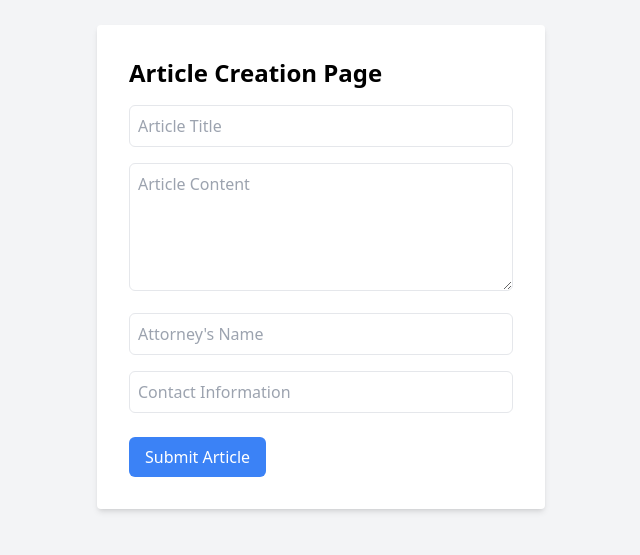
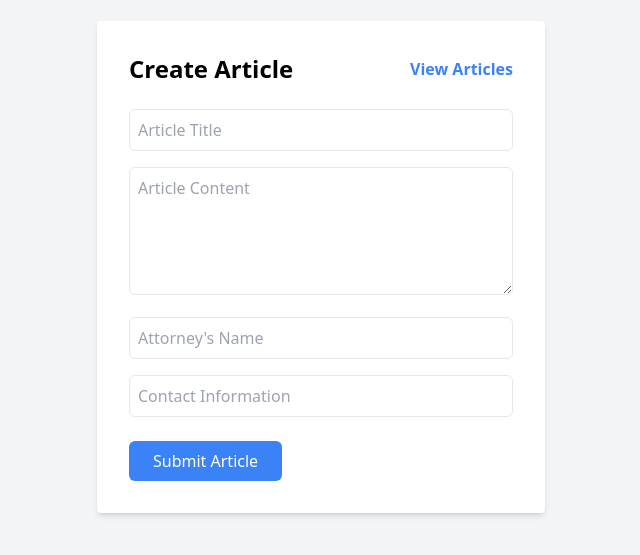
Before and after one commit to isoteriksoftware/rrsoft-frontend-test, a React (Vite) app: page /create-article in a window 1280 px wide. Shown: the part 133-688 px from the top of the page, without its empty margins (319-959 px from the left). Built offline with nearby package versions, Linux system fonts and the light colour scheme.

Commit message:
integrated the create article page to the API

```diff
--- a/package.json
+++ b/package.json
@@ -10,11 +10,14 @@
     "preview": "vite preview"
   },
   "dependencies": {
+    "add": "^2.0.6",
     "axios": "^1.6.5",
     "formik": "^2.4.5",
     "react": "^18.2.0",
     "react-dom": "^18.2.0",
     "react-router-dom": "^6.21.1",
+    "react-toastify": "^9.1.3",
+    "yarn": "^1.22.21",
     "yup": "^1.3.3"
   },
   "devDependencies": {
--- a/src/App.tsx
+++ b/src/App.tsx
@@ -1,6 +1,8 @@
 import { useRoutes } from 'react-router-dom';
 import Results from './pages/Results';
 import CreateArticle from './pages/CreateArticle';
+import 'react-toastify/dist/ReactToastify.css';
+import { ToastContainer } from 'react-toastify';
 
 const App = () => {
   const routes = useRoutes([
@@ -14,7 +16,12 @@ const App = () => {
     },
   ]);
 
-  return <>{routes}</>;
+  return (
+    <>
+      {routes}
+      <ToastContainer />
+    </>
+  );
 };
 
 export default App;
--- a/src/pages/CreateArticle.tsx
+++ b/src/pages/CreateArticle.tsx
@@ -1,49 +1,109 @@
+import { Form, Formik } from 'formik';
 import React from 'react';
+import * as Yup from 'yup';
+import TextField from '../components/TextField';
+import TextArea from '../components/TextArea';
+import Button from '../components/Button';
+import axios from 'axios';
+import { toast } from 'react-toastify';
+import { Link } from 'react-router-dom';
+
+type FormValues = {
+  title: string;
+  body: string;
+  attorneyName: string;
+  contactInfo: string;
+};
 
 const CreateArticle: React.FC = () => {
+  const [isProcessing, setIsProcessing] = React.useState(false);
+
+  const handleSubmit = (values: FormValues) => {
+    if (isProcessing) return;
+
+    setIsProcessing(true);
+
+    axios
+      .post('https://jsonplaceholder.typicode.com/posts', values)
+      .then(() => {
+        toast.success('Article created successfully');
+        setIsProcessing(false);
+      })
+      .catch((error) => {
+        setIsProcessing(false);
+        console.log(error);
+        toast.error('Failed to create article');
+      });
+  };
+
   return (
     <div className="min-h-screen bg-gray-100 flex items-center justify-center">
       <div className="max-w-md w-full bg-white p-8 rounded shadow-md">
-        <h1 className="text-2xl font-bold mb-4">Article Creation Page</h1>
-        <form>
+        <div className="flex items-center justify-between mb-6">
+          <h1 className="text-2xl font-bold">Create Article</h1>
+
+          <Link to="/" className="text-blue-500 hover:underline font-semibold">
+            View Articles
+          </Link>
+        </div>
+
+        <Formik
+          initialValues={{
+            title: '',
+            body: '',
+            attorneyName: '',
+            contactInfo: '',
+          }}
+          validationSchema={Yup.object({
+            title: Yup.string().required('Title Required').max(100),
+            body: Yup.string().required('Body Required').max(2000),
+            attorneyName: Yup.string()
+              .required('Attorney Name Required')
+              .max(50),
+            contactInfo: Yup.string()
+              .required('Contact Info Required')
+              .max(200),
+          })}
+          onSubmit={handleSubmit}
+        >
+          <Form>
             <div className="mb-4">
-            <input
+              <TextField
                 type="text"
                 name="title"
                 placeholder="Article Title"
-              className="w-full border rounded-md p-2 focus:outline-none focus:ring focus:border-blue-300"
+                className="w-full"
               />
             </div>
             <div className="mb-4">
-            <textarea
-              name="content"
+              <TextArea
+                name="body"
                 placeholder="Article Content"
-              className="w-full border rounded-md p-2 h-32 focus:outline-none focus:ring focus:border-blue-300"
-            ></textarea>
+                className="w-full"
+              ></TextArea>
             </div>
             <div className="mb-4">
-            <input
+              <TextField
                 type="text"
                 name="attorneyName"
                 placeholder="Attorney's Name"
-              className="w-full border rounded-md p-2 focus:outline-none focus:ring focus:border-blue-300"
+                className="w-full"
               />
             </div>
             <div className="mb-6">
-            <input
+              <TextField
                 type="text"
                 name="contactInfo"
                 placeholder="Contact Information"
-              className="w-full border rounded-md p-2 focus:outline-none focus:ring focus:border-blue-300"
+                className="w-full"
               />
             </div>
-          <button
-            type="submit"
-            className="bg-blue-500 text-white py-2 px-4 rounded-md hover:bg-blue-600"
-          >
-            Submit Article
-          </button>
-        </form>
+
+            <Button type="submit" disabled={isProcessing}>
+              {isProcessing ? 'Creating...' : 'Submit Article'}
+            </Button>
+          </Form>
+        </Formik>
       </div>
     </div>
   );
--- a/src/pages/Results.tsx
+++ b/src/pages/Results.tsx
@@ -6,6 +6,7 @@ import * as Yup from 'yup';
 import ArticleCard from '../components/ArticleCard';
 import axios from 'axios';
 import { Link } from 'react-router-dom';
+import { toast } from 'react-toastify';
 
 type Article = {
   userId: number;
@@ -22,7 +23,10 @@ const Results: React.FC = () => {
     axios
       .get('https://jsonplaceholder.typicode.com/posts')
       .then((response) => setArticles(response.data))
-      .catch((error) => console.log(error));
+      .catch((error) => {
+        console.log(error);
+        toast.error('Failed to fetch articles');
+      });
   }, []);
 
   useEffect(() => {
@@ -52,7 +56,7 @@ const Results: React.FC = () => {
     <div className="min-h-screen bg-gray-100 flex items-center justify-center">
       <div className="max-w-3xl w-full p-6">
         <div className="flex items-center justify-between">
-          <h1 className="text-3xl font-bold mb-6">Law Articles</h1>
+          <h1 className="text-3xl font-bold mb-6">Articles</h1>
           <Link
             to="/create-article"
             className="text-blue-500 hover:underline font-semibold"
@@ -85,6 +89,10 @@ const Results: React.FC = () => {
           </Form>
         </Formik>
 
+        {!filteredArticles.length && (
+          <p className="text-xl text-center">Loading articles...</p>
+        )}
+
         <div className="grid grid-cols-1 sm:grid-cols-2 lg:grid-cols-2 gap-6">
           {filteredArticles.map((article) => (
             <ArticleCard
```
Also changed, not shown: 1 other file (tests, documents, lock files or other folders). Lines whose indentation alone changed are shown as unchanged.
